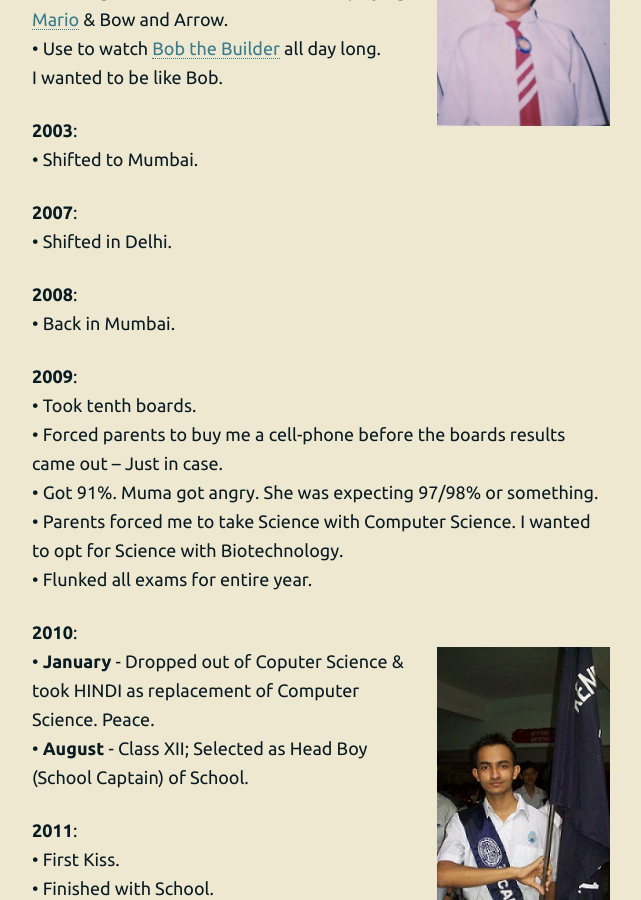
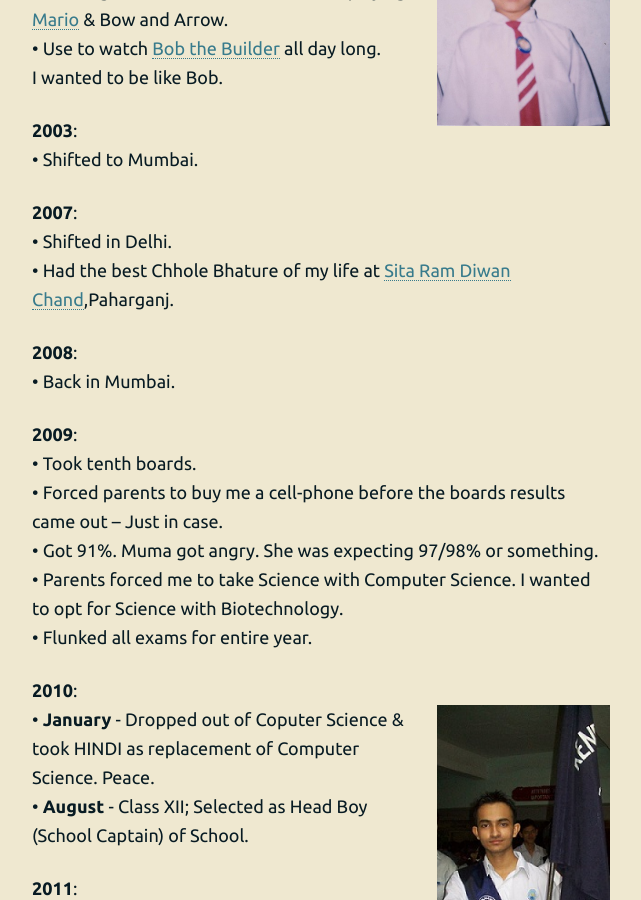
Before and after one commit to 93notes/93notes.github.io, a Jekyll site: the page built from timeline.html, in a window 1280 px wide and 900 px high, scrolled down 937 px. Shown: the whole window, without its empty margins (319-960 px from the left). Built offline with Jekyll 4.4.1, drawn with Linux system fonts in a browser that asks for light colours; nearby versions of some CDN libraries.

Commit message:
Update timeline.html

```diff
--- a/timeline.html
+++ b/timeline.html
@@ -83,6 +83,7 @@ He wanted me to be as Rich as his freind. LOL. </br>
 <p>
 <strong> 2007</strong>: </br>
 &bull; Shifted in Delhi. </br>
+&bull; Had the best Chhole Bhature of my life at <a href="https://www.zomato.com/ncr/sita-ram-diwan-chand-paharganj-new-delhi" target="_blank">Sita Ram Diwan Chand</a>,Paharganj.
 </p>
 
 <p>
```
